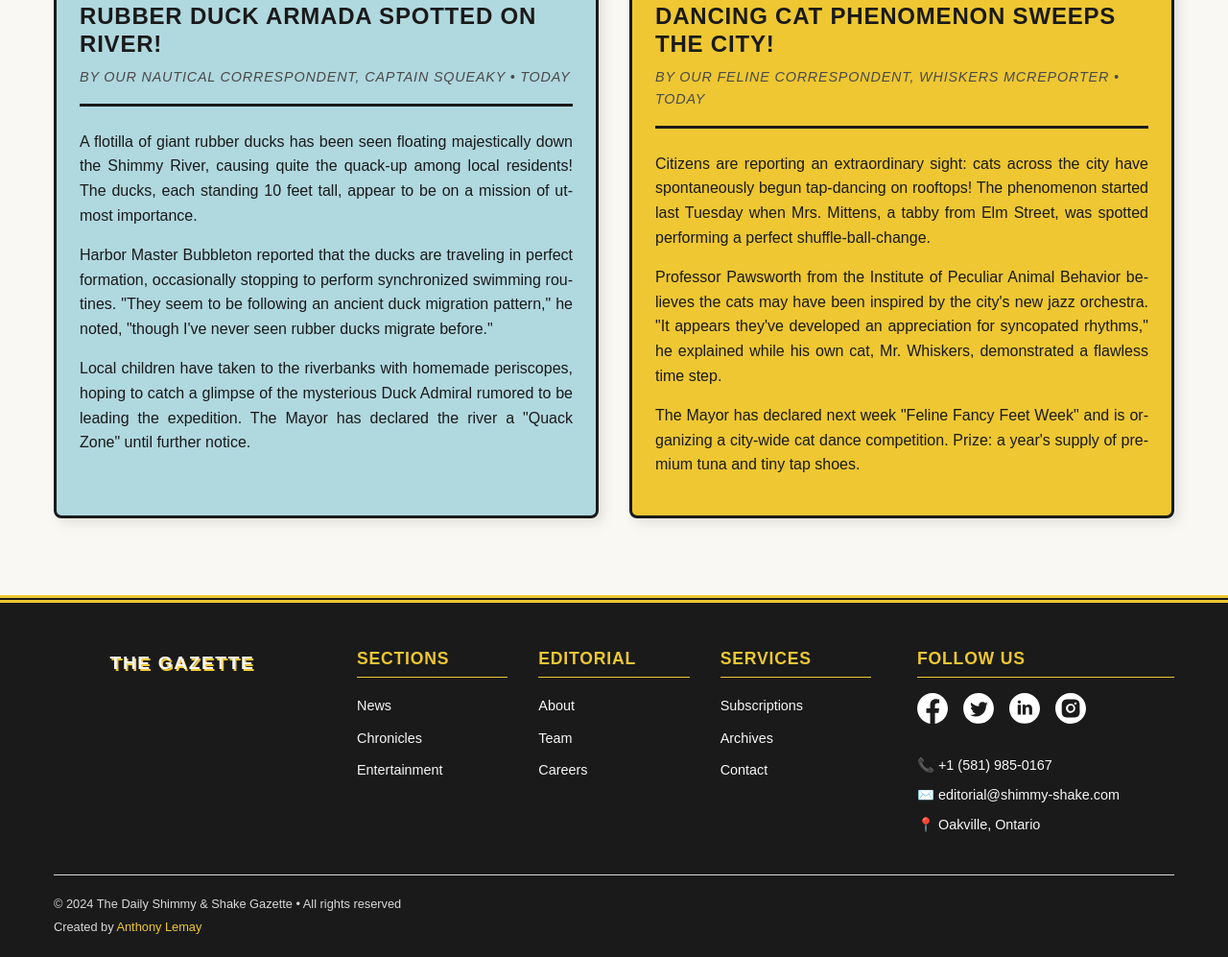
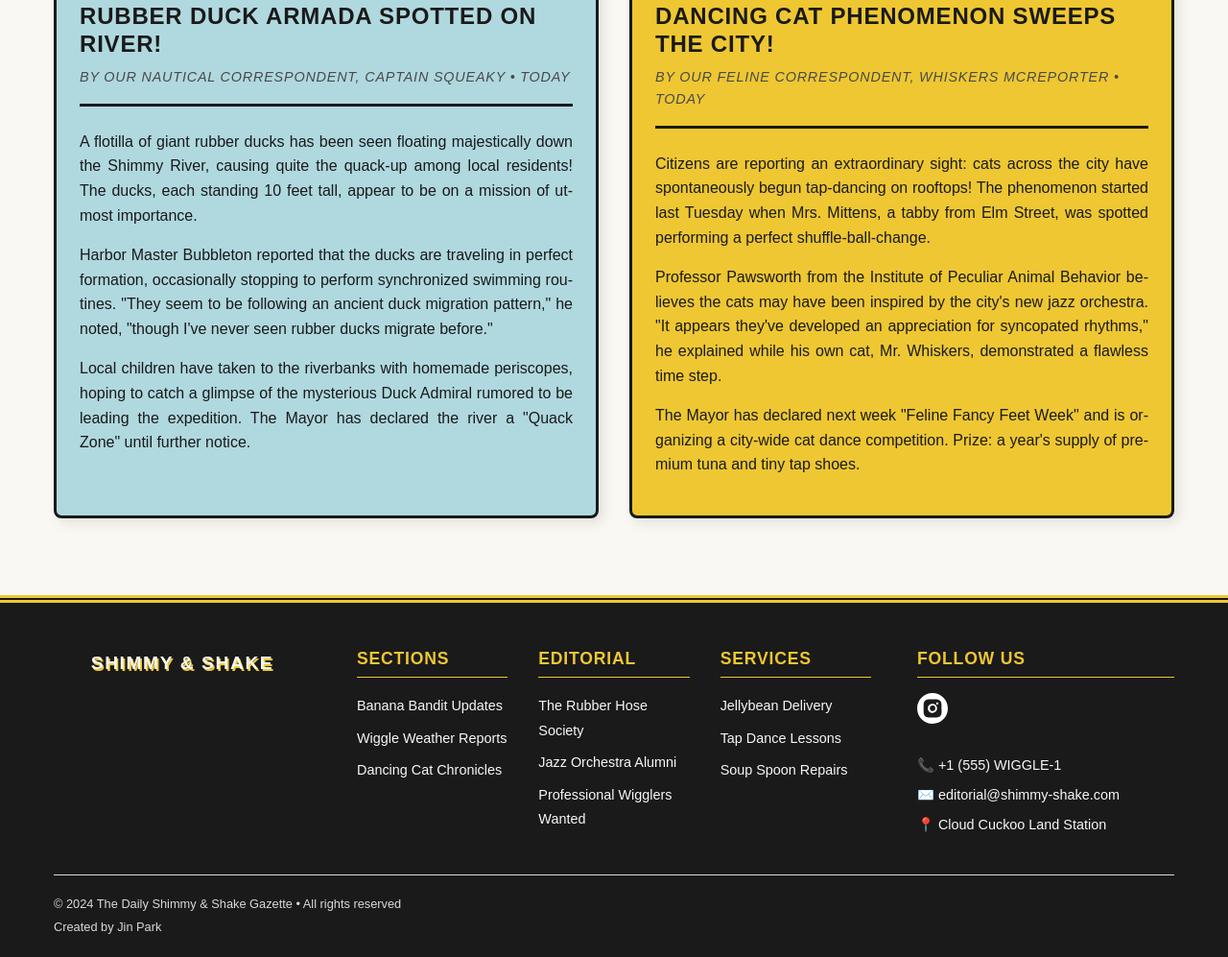
Before and after one commit to ChronosKR/TP1-IntgrWeb2, a website with bundled scripts: page index.html in a window 1280 px wide. Shown: the part 1873-2870 px from the top of the page at 96% size. Built offline with nearby package versions, Linux system fonts and the light colour scheme; a web font is replaced by a local one.

Commit message:
Update attribution to Jin Park, fix social media links, and add whimsical footer content

```diff
--- a/index.html
+++ b/index.html
@@ -200,34 +200,34 @@
         <div class="container">
             <div class="footer-content">
                 <div class="footer__logo">
-                    <a href="index.html"><span>THE GAZETTE</span></a>
+                    <a href="index.html"><span>SHIMMY & SHAKE</span></a>
                 </div>
 
                 <div class="footer__sections">
                     <div class="footer__section">
                         <h4>Sections</h4>
                         <ul>
-                            <li><a href="#" onclick="loadContent('news')">News</a></li>
-                            <li><a href="#" onclick="loadContent('chronicles')">Chronicles</a></li>
-                            <li><a href="#" onclick="loadContent('entertainment')">Entertainment</a></li>
+                            <li><a href="#" onclick="loadContent('news')">Banana Bandit Updates</a></li>
+                            <li><a href="#" onclick="loadContent('chronicles')">Wiggle Weather Reports</a></li>
+                            <li><a href="#" onclick="loadContent('entertainment')">Dancing Cat Chronicles</a></li>
                         </ul>
                     </div>
 
                     <div class="footer__section">
                         <h4>Editorial</h4>
                         <ul>
-                            <li><a href="index.html">About</a></li>
-                            <li><a href="index.html">Team</a></li>
-                            <li><a href="index.html">Careers</a></li>
+                            <li><a href="index.html">The Rubber Hose Society</a></li>
+                            <li><a href="index.html">Jazz Orchestra Alumni</a></li>
+                            <li><a href="index.html">Professional Wigglers Wanted</a></li>
                         </ul>
                     </div>
 
                     <div class="footer__section">
                         <h4>Services</h4>
                         <ul>
-                            <li><a href="index.html">Subscriptions</a></li>
-                            <li><a href="index.html">Archives</a></li>
-                            <li><a href="index.html">Contact</a></li>
+                            <li><a href="index.html">Jellybean Delivery</a></li>
+                            <li><a href="index.html">Tap Dance Lessons</a></li>
+                            <li><a href="index.html">Soup Spoon Repairs</a></li>
                         </ul>
                     </div>
                 </div>
@@ -235,23 +235,20 @@
                 <div class="footer__contact">
                     <h4>Follow Us</h4>
                     <div class="footer__social">
-                        <a href="#" target="_blank"><img src="img/fb.svg" alt="Facebook"></a>
-                        <a href="#" target="_blank"><img src="img/tw.svg" alt="Twitter"></a>
-                        <a href="#" target="_blank"><img src="img/in.svg" alt="LinkedIn"></a>
-                        <a href="#" target="_blank"><img src="img/ig.svg" alt="Instagram"></a>
+                        <a href="https://www.instagram.com/jinparkmida/" target="_blank"><img src="img/ig.svg" alt="Instagram"></a>
                     </div>
 
                     <div class="footer__info">
-                        <p>📞 +1 (581) 985-0167</p>
+                        <p>📞 +1 (555) WIGGLE-1</p>
                         <p>✉️ editorial@shimmy-shake.com</p>
-                        <p>📍 Oakville, Ontario</p>
+                        <p>📍 Cloud Cuckoo Land Station</p>
                     </div>
                 </div>
             </div>
 
             <div class="footer__bottom">
                 <p>&copy; 2024 The Daily Shimmy & Shake Gazette • All rights reserved</p>
-                <p>Created by <a href="https://anthonylemay.com" target="_blank">Anthony Lemay</a></p>
+                <p>Created by Jin Park</p>
             </div>
         </div>
     </footer>
```
Also changed, not shown: confirm-form.html (+12 -15 lines), confirm-infolettre.html (+12 -15 lines).
